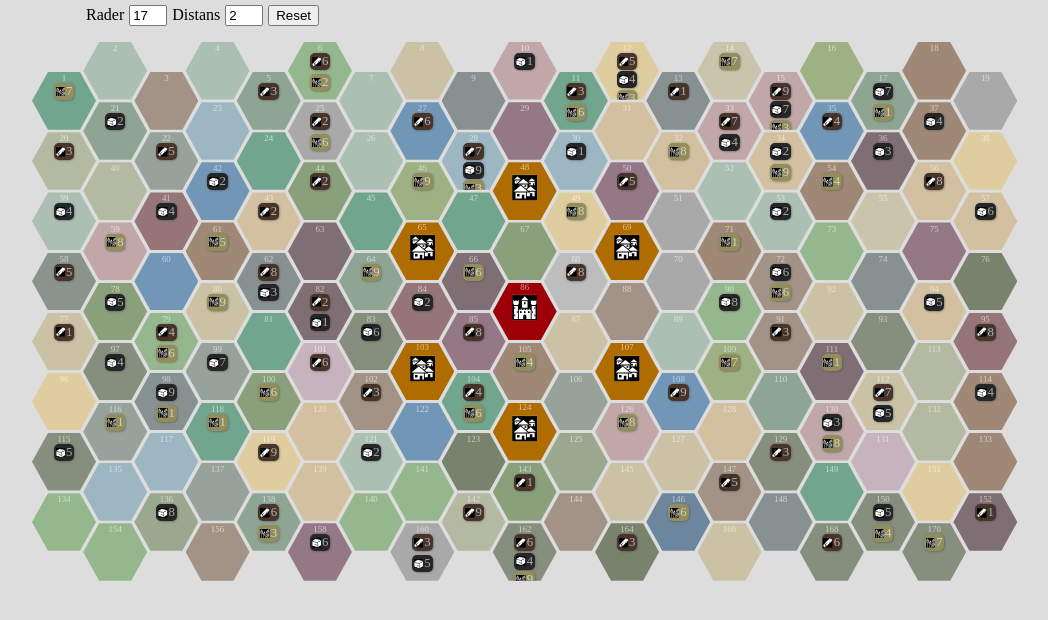
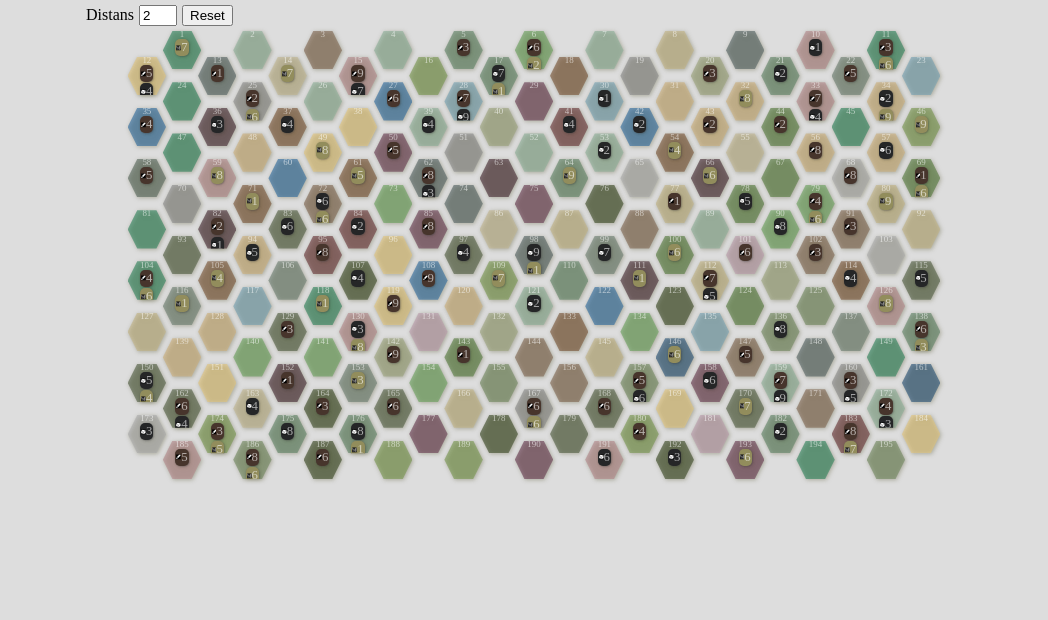
Before and after one commit to erikbjoern/boardgame-prototyping, a Vue app: page / in a window 1280 px wide. Shown: the top 620 px of the page, without its empty margins (106-1154 px from the left). Built offline with nearby package versions, Linux system fonts and the light colour scheme.

Commit message:
new grid-structure - base layout

```diff
--- a/src/App.vue
+++ b/src/App.vue
@@ -1,8 +1,10 @@
 <template>
   <div>
     <div style="margin: 5px 15vw">
-      <label htmlFor="rows">Rader</label>
-      <input id="rows" type="number" min="7" max="23" v-model="visibleRows" />
+      <!-- <label htmlFor="rows">Rader</label>
+      <input id="rows" type="number" min="7" max="23" v-model="rows" />
+      <label htmlFor="columns">Kolumner</label>
+      <input id="columns" type="number" min="7" step="2" v-model="columns" /> -->
       <label htmlFor="distance">Distans</label>
       <input
         id="distance"
@@ -12,13 +14,9 @@
         v-model="villageDistance"
       />
       <button @click="reset">Reset</button>
-
-      <!-- DENNA GÅR INTE ATT ÄNDRA FÖRRÄN MAN FÅR SASS-VARIABELN TILL JAVASCRIPT -->
-      <!-- <label htmlFor="columns">Kolumner</label>
-    <input id="columns" type="number" min="7" step="2" v-model="columns" /> -->
     </div>
-    <ul class="hex-grid__list">
-      <li v-for="hex in hexes" :key="hex.number" class="hex-grid__item">
+    <!-- <ul class="hex-grid__list">
+      <li v-for="hex in hexesEvenRows.flat()" :key="hex.number" class="hex-grid__item">
         <div
           class="hex-grid__content"
           :style="`background-color: ${hex.color}9a`"
@@ -34,121 +32,156 @@
           <ResourceTile v-else :resources="hex.resources" />
         </div>
       </li>
-    </ul>
+    </ul> -->
+    <div class="grid-container">
+      <div class="odd-rows-grid">
+        <div v-for="hex in hexesEvenRows.flat()" :key="hex.number">
+          <ResourceTile :hex="hex" />
+        </div>
+      </div>
+      <div class="even-rows-grid">
+        <div v-for="hex in hexesOddRows.flat()" :key="hex.number">
+          <ResourceTile :hex="hex" />
+        </div>
+      </div>
+    </div>
   </div>
 </template>
 
 <script>
 import { colors } from "@/helpers/colors";
-import { isCenter, isVillage } from "@/helpers/tilePositions";
-import ResourceTile from "@/components/ResourceTile"
-import PopulatedTile from '@/components/PopulatedTile.vue';
+// import { isCenter, isVillage } from "@/helpers/tilePositions";
+// import PopulatedTile from "@/components/PopulatedTile.vue";
+import ResourceTile from "./components/ResourceTile.vue";
 
 export default {
   name: "App",
   components: {
     ResourceTile,
-    PopulatedTile,
+    // PopulatedTile,
   },
   data() {
     return {
-      columns: 19, //se till att ändra i CSS-variabeln också om denna ska ändras
+      columns: 12, //se till att ändra i CSS-variabeln också om denna ska ändras
       colors: colors,
-      hexes: [],
-      hexStash: [],
-      visibleRows: null, //sätts i created()
+      hexesEvenRows: [],
+      hexesOddRows: [],
+      rows: null, //sätts i created()
       villageDistance: null, //sätts i created()
     };
   },
   computed: {
-    rows() {
-      return Math.ceil(this.visibleRows / 2);
+    // rows() {
+    //   return this.rows;
+    // },
+    villageDistanceMaximum() {
+      return Math.ceil(this.rows / 4 - 1);
     },
-    villageDistanceMaximum() {
-      return Math.ceil(this.visibleRows / 4 - 1);
-    },
-    hexCount() {
-      return this.rows * this.columns;
-    },
+    // hexCount() {
+    //   return this.rows * this.columns;
+    // },
   },
   methods: {
     getResource() {
-      const chance = 25
-      const range = 9
-      return Math.floor(Math.random() * 100 / chance) == 0 ? Math.ceil(Math.random() * range) : 0
+      const chance = 25;
+      const range = 9;
+      return Math.floor((Math.random() * 100) / chance) == 0
+        ? Math.ceil(Math.random() * range)
+        : 0;
     },
     randomColor() {
       return this.colors[Math.floor(Math.random() * this.colors.length)];
     },
-    isCenterHex(hex) {
-      const halfHexCount = Math.ceil(this.hexCount / 2);
-      const { rows, columns } = this;
-      return isCenter({ hex, halfHexCount, rows, columns });
-    },
-    isOverflowing(hex) {
-      return (
-        this.visibleRows % 2 == 1 &&
-        hex >= this.hexCount - this.columns &&
-        hex % 2 == this.rows % 2
-      );
-    },
-    isVillageHex(hex) {
-      const halfHexCount = Math.ceil(this.hexCount / 2);
-      const dist = parseInt(this.villageDistance);
-      const { rows, columns } = this;
+    // isCenterHex(hex) {
+    //   const halfHexCount = Math.ceil(this.hexCount / 2);
+    //   const { rows, columns } = this;
+    //   return isCenter({ hex, halfHexCount, rows, columns });
+    // },
+    // isVillageHex(hex) {
+    //   const halfHexCount = Math.ceil(this.hexCount / 2);
+    //   const dist = parseInt(this.villageDistance);
+    //   const { rows, columns } = this;
 
-      return isVillage({ hex, halfHexCount, dist, rows, columns });
-    },
-    layOutHexes(amount, oldValue = 0) {
-      const { hexes, hexStash } = this;
+    //   return isVillage({ hex, halfHexCount, dist, rows, columns });
+    // },
+    layOutHexes(oldValue = 0) {
+      const { hexesEvenRows, hexesOddRows, rows, columns } = this;
+      const amount = rows * columns - Math.ceil(rows / 2);
+      (hexesEvenRows[0] = []), (hexesOddRows[0] = []);
 
-      for (let i = 1; i <= amount; i++) {
-        hexStash.length > 0
-          ? hexes.push(hexStash[hexStash.length - 1]) && hexStash.pop()
-          : hexes.push({
-            number: oldValue + i,
-            color: this.randomColor(),
-            resources: {
-              stone: this.getResource(),
-              wood: this.getResource(),
-              wheat: this.getResource()
-            }
-          });
+      const breakPoints = [];
+
+      for (let i = 1; i <= rows; i++) {
+        breakPoints.push(
+          i % 2 == 1
+            ? columns - 1 + Math.floor(i / 2) * (2 * columns - 1)
+            : Math.floor(i / 2) * (2 * columns - 1)
+        );
+      }
+      let breakPointCounter = 0;
+      const rowCounter = () => Math.floor(breakPointCounter / 2);
+
+      for (let hex = 1; hex <= amount; hex++) {
+        debugger;
+        const tile = {
+          number: oldValue + hex,
+          color: this.randomColor(),
+          resources: {
+            stone: this.getResource(),
+            wood: this.getResource(),
+            wheat: this.getResource(),
+          },
+        };
+
+        if (hex > breakPoints[breakPointCounter]) {
+          breakPointCounter % 2 == 0
+            ? hexesEvenRows.push([])
+            : hexesOddRows.push([]);
+
+          breakPointCounter++;
+        }
+
+        breakPointCounter % 2 == 0
+          ? hexesEvenRows[rowCounter()].push(tile)
+          : hexesOddRows[rowCounter()].push(tile);
       }
 
-      localStorage.setItem("hexData", JSON.stringify({ hexes, hexStash }));
+      // localStorage.setItem("hexData", JSON.stringify({ hexesEvenRows, hexesOddRows }));
     },
     reset() {
-      localStorage.removeItem("hexData");
+      // localStorage.removeItem("hexData");
       localStorage.removeItem("rowCount");
       localStorage.removeItem("villageDistance");
       window.location.reload();
     },
   },
   watch: {
-    hexCount: {
-      handler(newValue, oldValue) {
-        if (oldValue == 0) return;
+    // hexCount: {
+    //   handler(newValue, oldValue) {
+    //     if (oldValue == 0) return;
 
-        const difference = Math.abs(newValue - oldValue);
-        const { hexes, hexStash } = this;
+    //     const difference = Math.abs(newValue - oldValue);
+    //     const { hexesEvenRows, hexesOddRows } = this;
 
-        if (newValue > oldValue) {
-          this.layOutHexes(difference, oldValue);
-        } else {
-          for (let i = 1; i <= difference; i++) {
-            hexStash.push(hexes[oldValue - i]);
-            hexes.pop();
-          }
+    //     if (newValue > oldValue) {
+    //       this.layOutHexes(difference, oldValue);
+    //     } else {
+    //       for (let i = 1; i <= difference; i++) {
+    //         hexStash.push(hexes[oldValue - i]);
+    //         hexes.pop();
+    //       }
 
-          localStorage.setItem("hexData", JSON.stringify({ hexes, hexStash }));
-        }
-      },
-    },
+    //       localStorage.setItem(
+    //         "hexData",
+    //         JSON.stringify({ hexesEvenRows, hexesOddRows })
+    //       );
+    //     }
+    //   },
+    // },
     villageDistance(newValue) {
       localStorage.setItem("villageDistance", newValue.toString());
     },
-    visibleRows(newValue, oldValue) {
+    rows(newValue, oldValue) {
       if (this.villageDistance > this.villageDistanceMaximum)
         this.villageDistance = this.villageDistanceMaximum;
 
@@ -159,28 +192,44 @@ export default {
     },
   },
   created() {
-    const savedHexData = JSON.parse(localStorage.getItem("hexData"));
+    // const savedHexData = JSON.parse(localStorage.getItem("hexData"));
     const savedVillageDistance = localStorage.getItem("villageDistance");
     const savedRowCount = parseInt(localStorage.getItem("rowCount"));
 
     this.villageDistance = savedVillageDistance || 2;
-    this.visibleRows = savedRowCount || 17;
+    this.rows = savedRowCount || 17;
 
-    if (savedHexData) {
-      this.hexes = savedHexData.hexes;
-      this.hexStash = savedHexData.hexStash;
-    } else {
-      this.layOutHexes(this.hexCount);
-    }
+    // if (savedHexData) {
+    //   this.hexes = savedHexData.hexes;
+    //   this.hexStash = savedHexData.hexStash;
+    // } else {
+      this.layOutHexes();
+    // }
   },
 };
 </script>
 
 <style lang="scss">
-//se till att ändra i data.columns också om denna ska ändras
-$columns: 19;
-//denna är inte länkad och behöver inte vara det, så länge den är mer än antalet rader. 20 räcker.
-$rows: 20;
+.grid-container {
+  position: relative;
+  width: min-content;
+  margin: 0 auto;
+}
+
+.even-rows-grid,
+.odd-rows-grid {
+  display: grid;
+  grid-template-columns: repeat(11, 4.5vw);
+  grid-auto-rows: 3vw;
+  gap: 1vw;
+}
+
+.even-rows-grid {
+  grid-template-columns: repeat(12, 4.5vw);
+  position: absolute;
+  top: 2vw;
+  left: -2.75vw;
+}
 
 body {
   background-color: #ddd;
@@ -192,71 +241,19 @@ input {
   margin: 0 5px;
 }
 
-.hidden {
-  visibility: hidden;
-}
+// .center {
+//   background-color: #9e0007 !important;
+// }
 
-.center {
-  background-color: #9e0007 !important;
-}
+// .village {
+//   background-color: #af6c00 !important;
+// }
 
-.village {
-  background-color: #af6c00 !important;
-}
-
-.hex-grid__list {
-  display: grid;
-  gap: 0.2vw 0;
-  grid-template-columns: repeat(auto-fill, 2vw);
-  list-style-type: none;
-  margin: 2vh calc(10vw - 30px);
-}
-
-.hex-grid__item {
-  --counter: 1;
-  position: relative;
-  grid-column: 1 / span 4;
-  grid-row: calc(var(--counter) + var(--counter)) / span 2;
-  height: 4.5vw;
-  width: 5vw;
-
-  //columns
-  @for $i from 1 through $columns {
-    &:nth-of-type(#{$columns}n + #{$i}) {
-      grid-column: #{$i + $i - 1} / span 4;
-      @if $i % 2 == 0 {
-        grid-row: calc(var(--counter) + var(--counter) - 1) / span 2;
-      }
-    }
-  }
-
-  //rows
-  @for $i from 1 through $rows {
-    &:nth-of-type(n + #{$i * $columns + 1}) {
-      --counter: #{$i + 1};
-    }
-  }
-}
-
-.hex-grid__content {
-  align-items: center;
-  color: rgba(255, 255, 255, 0.6);
-  display: flex;
-  flex-direction: column;
-  justify-content: center;
-  display: flex;
-  position: absolute;
-  left: 0;
-  top: 0;
-  height: 100%;
-  width: 100%;
-  clip-path: polygon(75% 0, 100% 50%, 75% 100%, 25% 100%, 0 50%, 25% 0);
-  font-size: .7vw;
-}
-
-.hex-grid__content > * {
-  position: relative;
-  bottom: .2vw;
-}
-
+// .hex-grid__list {
+//   display: grid;
+//   gap: 0.2vw 0;
+//   grid-template-columns: repeat(auto-fill, 2vw);
+//   list-style-type: none;
+//   margin: 2vh calc(10vw - 30px);
+// }
 </style>
--- a/src/components/ResourceTile.vue
+++ b/src/components/ResourceTile.vue
@@ -1,16 +1,21 @@
 <template>
+<div class="hex-grid__item">
+  <div class="hex-grid__content" :style="`background-color: ${hex.color}9a`">
+    <span>{{ hex.number }}</span>
     <div class="resourceContainer">
-    <div v-if="resources.wood > 0" class="resourceItem wood">
+      <div v-if="hex.resources.wood > 0" class="resourceItem wood">
         <WoodIcon />
-      <span>{{ resources.wood }}</span>
+        <span>{{ hex.resources.wood }}</span>
       </div>
-    <div v-if="resources.stone > 0" class="resourceItem stone">
+      <div v-if="hex.resources.stone > 0" class="resourceItem stone">
         <StoneIcon />
-      <span>{{ resources.stone }}</span>
+        <span>{{ hex.resources.stone }}</span>
       </div>
-    <div v-if="resources.wheat > 0" class="resourceItem wheat">
+      <div v-if="hex.resources.wheat > 0" class="resourceItem wheat">
         <WheatIcon />
-      <span>{{ resources.wheat }}</span>
+        <span>{{ hex.resources.wheat }}</span>
+      </div>
+    </div>
   </div>
   </div>
 </template>
@@ -27,20 +32,11 @@ export default {
     StoneIcon,
     WheatIcon,
   },
-  props: {
-    hex: Number,
-    resources: {
-      stone: Number,
-      wood: Number,
-      wheat: Number
-    }
-  },
-}
-
+  props: ['hex']
+};
 </script>
 
 <style lang="scss" scoped>
-
 svg path:last-child {
   fill: #eee !important;
 }
@@ -61,20 +57,19 @@ svg path:last-child {
 }
 
 svg {
-  width: .75vw !important;
-  height: .75vw !important;
+  width: 0.75vw !important;
+  height: 0.75vw !important;
 }
 
 .resourceContainer {
   display: flex;
   flex-wrap: wrap;
   justify-content: center;
-  gap: .1vw;
+  gap: 0.1vw;
   height: 70%;
   width: 66%;
   font-size: 1vw;
 }
-
 
 .resourceContainer:hover {
   cursor: pointer;
@@ -90,6 +85,37 @@ svg {
   border-radius: 5px;
   width: 44%;
   height: min-content;
-  box-shadow: .5px .5px 2px #44444499;
+  box-shadow: 0.5px 0.5px 2px #44444499;
 }
+
+
+.hex-grid__item {
+  position: relative;
+  height: 100%;
+  width: percentage($number: 2/3);
+  margin: 0 auto;
+  filter: drop-shadow(1px 1px 2px rgba(50, 50, 0, 0.5));
+}
+
+.hex-grid__content {
+  align-items: center;
+  color: rgba(255, 255, 255, 0.6);
+  display: flex;
+  flex-direction: column;
+  justify-content: center;
+  display: flex;
+  position: absolute;
+  left: 0;
+  top: 0;
+  height: 100%;
+  width: 100%;
+  clip-path: polygon(75% 0, 100% 50%, 75% 100%, 25% 100%, 0 50%, 25% 0);
+  font-size: .7vw;
+}
+
+.hex-grid__content > * {
+  position: relative;
+  bottom: .2vw;
+}
+
 </style>
```
Lines whose indentation alone changed are shown as unchanged.
